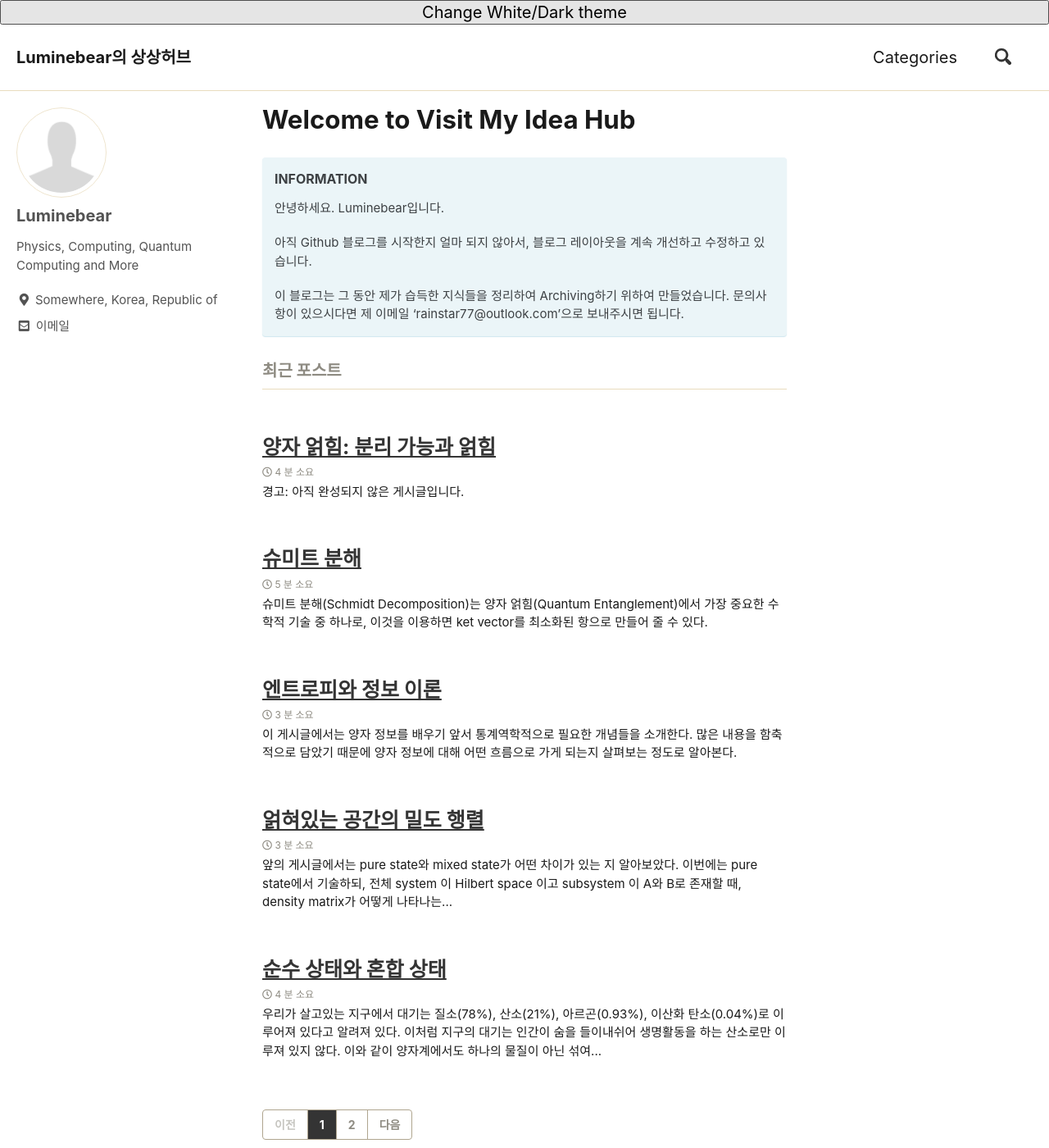
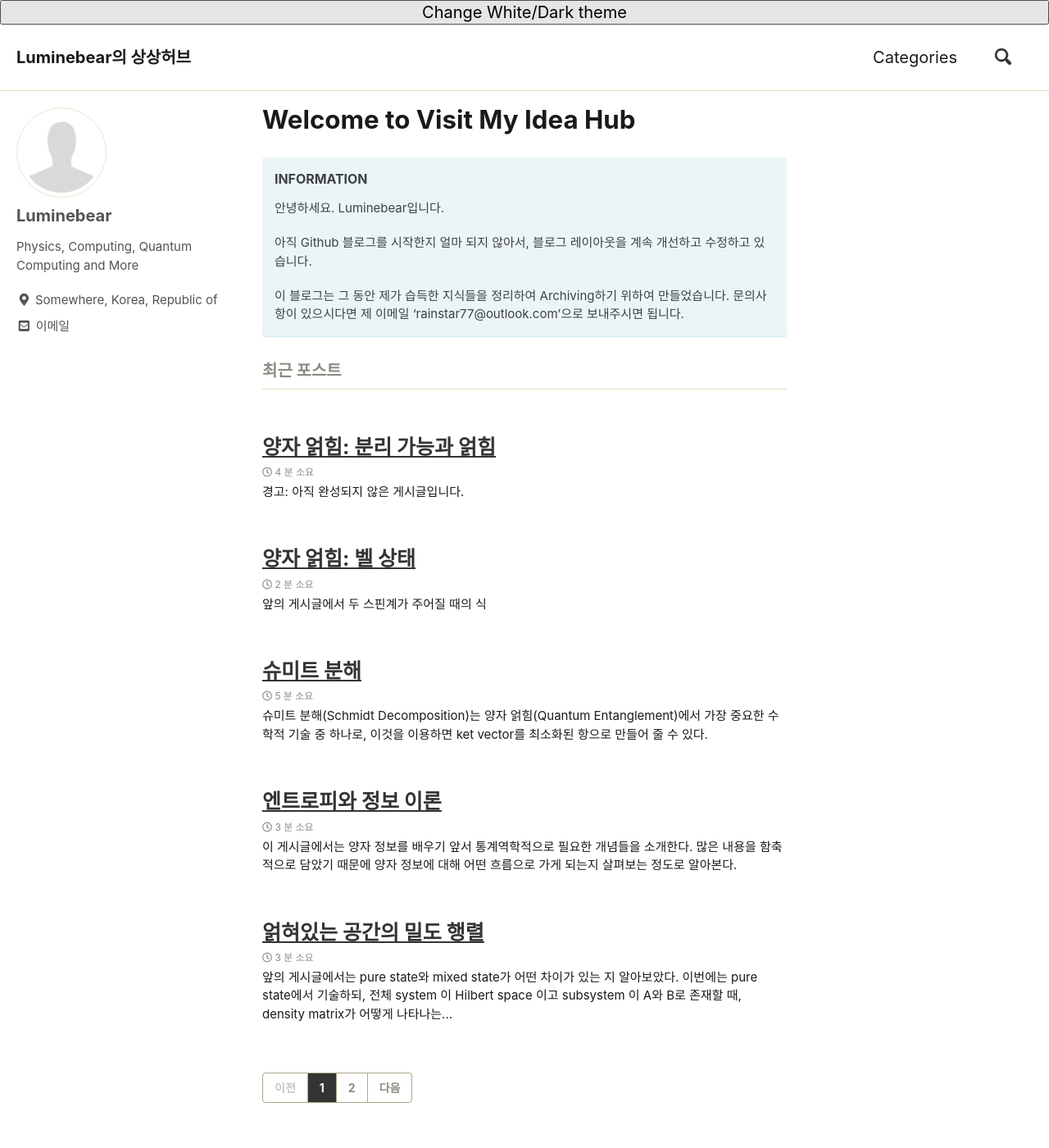
Before and after one commit to Luminebear/Luminebear.github.io, a Jekyll site: the page built from index.html, in a window 1280 px wide and 1400 px high. Shown: the whole window at 82% size. Built offline with Jekyll 4.4.1, drawn with Linux system fonts in a browser that asks for light colours; cached includes are drawn as plain includes; some web fonts are replaced; the list of posts is cut into pages by our own code; some of the changed lines change nothing that is shown.

Commit message:
new post

```diff
--- /dev/null
+++ b/_posts/2021-03-03-Entanglement-Bellstate.md
@@ -0,0 +1,94 @@
+---
+title: "양자 얽힘: 벨 상태"
+tags: [Phyiscs, QuantumMechanics, QuantumInformation, 물리학, 양자역학, 양자정보] # 태그 입력
+categories: Physics
+mathjax: true # MathJax 사용을 위한 태그
+image:
+  path: /_images/abstract-3.jpg
+  feature: abstract-3.jpg
+comments: true
+published: true
+toc: true
+toc_sticky: true
+---
+
+앞의 게시글에서 두 스핀계가 주어질 때의 식
+
+$$
+\begin{aligned}
+\vert \psi_{\rm AB} \rangle &= a\vert \uparrow \uparrow \rangle + b\vert \uparrow \downarrow \rangle + c\vert \downarrow \uparrow \rangle + d\vert \downarrow \downarrow \rangle
+\end{aligned}
+$$
+
+에서 특별히 두 가지의 경우로 나누었는데,
+
+$$
+\begin{aligned}
+\vert \Psi_{\rm AB} \rangle &= b\vert \uparrow \downarrow \rangle + c\vert \downarrow \uparrow \rangle \\
+\vert \Phi_{\rm AB} \rangle &= a\vert \uparrow \uparrow \rangle + d\vert \downarrow \downarrow \rangle
+\end{aligned}
+$$
+
+전자를 anticorrelation, 후자를 correlation 이라고 불렀다. 여기서 특별한 경우를 살펴보도록 하자.
+
+## Coefficient에 따른 얽힘의 최소와 최대
+먼저 두 식에 있는 coefficient가 규격화 조건
+
+$$
+\vert b \vert^2 + \vert c \vert^2 =1 \,, \vert a \vert^2 + \vert d \vert^2 = 1
+$$
+
+을 만족하면, 사실 $\vert \Psi_{\rm AB} \rangle$ 과 $\vert \Phi_{\rm AB} \rangle$ 는 다음과 같이 바뀐다.
+
+$$
+\begin{aligned}
+\vert \Psi_{\rm AB} \rangle &= (1-\vert c \vert^2)\vert \uparrow \downarrow \rangle + \vert c \vert^2\vert \downarrow \uparrow \rangle \\
+\vert \Phi_{\rm AB} \rangle &= \vert a \vert^2 \vert \uparrow \uparrow \rangle + (1-\vert a \vert^2)\vert \downarrow \downarrow \rangle
+\end{aligned}
+$$
+
+따라서, 정규화된 이항분포(Binomial Distribution)을 따르게 된다.[^1] 그러므로, 변수의 값이 0이나 1이면,
+분리 가능 상태가 되므로, 얽힘의 정도는 0이 된다. 그렇다면, 얽힘이 최대가 되는 경우는 언제일까?
+바로 $`1/\sqrt{2}'$일 때 이다. 즉,
+
+$$
+\begin{aligned}
+\vert \Psi_{\rm AB} \rangle &= \frac{1}{\sqrt{2}} \left( \vert \uparrow \downarrow \rangle + e^{i\phi}\vert \downarrow \uparrow \rangle \right) \\
+\vert \Phi_{\rm AB} \rangle &= \frac{1}{\sqrt{2}} \left( \vert \uparrow \uparrow \rangle + e^{i\phi}\vert \downarrow \downarrow \rangle \right)
+\end{aligned}
+$$
+
+으로 쓸 수 있다. 이 때, 불확실성을 넣기 위하여, 뒤의 항에 위상$(e^{i\phi})$ 을 추가하였다.
+
+## 벨 상태 (Bell State)
+이 때, 특별히 위상이 $\phi = n\pi$ (n은 정수) 를 만족하는 경우, 아래와 같은 네가지의 식을 만들 수 있다.
+
+$$
+\begin{aligned}
+\vert \Psi_{\rm AB}^{+} \rangle &= \frac{1}{\sqrt{2}} \left( \vert \uparrow \downarrow \rangle + \vert \downarrow \uparrow \rangle \right) \quad
+\vert \Psi_{\rm AB}^{-} \rangle = \frac{1}{\sqrt{2}} \left( \vert \uparrow \downarrow \rangle - \vert \downarrow \uparrow \rangle \right) \\
+\vert \Phi_{\rm AB}^{+} \rangle &= \frac{1}{\sqrt{2}} \left( \vert \uparrow \uparrow \rangle + \vert \downarrow \downarrow \rangle \right) \quad
+\vert \Phi_{\rm AB}^{-} \rangle = \frac{1}{\sqrt{2}} \left( \vert \uparrow \uparrow \rangle - \vert \downarrow \downarrow \rangle \right)
+\end{aligned}
+$$
+
+이 네가지 상태를 특별히 **벨 상태 (Bell State)** 라고 한다. 벨 상태 역시 orthonormal basis 가 되어
+주어진 Hilbert space 를 이루는 complete set 이다. 이를 테면 처음 식 $\vert \psi_{\rm AB} \rangle$ 을
+네가지 벨 상태의 식으로 나타내면,
+
+$$
+\begin{aligned}
+\vert \psi_{\rm AB} \rangle = A\vert \Psi_{\rm AB}^{+} \rangle + B\vert \Psi_{\rm AB}^{-} \rangle
++ C\vert \Phi_{\rm AB}^{+} \rangle + D\vert \Phi_{\rm AB}^{-} \rangle
+\end{aligned}
+$$
+
+으로 나타낼 수 있다. 이 때 처음 식을 비교하여 계수를 구해보면,
+
+$$
+A = \frac{b+c}{\sqrt{2}} \quad B = \frac{b-c}{\sqrt{2}} \quad C = \frac{a+d}{\sqrt{2}} \quad D = \frac{a-d}{\sqrt{2}}
+$$
+
+으로 계산된다. 그러므로 벨 상태 역시 각 상태의 측정 확률은 $\vert A \vert^2 \,, \vert B \vert^2 \,, \vert C \vert^2 \,, \vert D \vert^2$ 가 된다.
+
+[^1]: 엄밀하게는, 변수의 제곱인 경우.
--- a/_posts/2021-03-05-Entanglement-Intro.md
+++ b/_posts/2021-03-03-Entanglement-Intro.md
@@ -46,7 +46,16 @@ system 이 구성되면, 이것이 바로 **큐비트(Qubit)**가 된다.
 2. 전자의 스핀 - 스핀업: $\vert \uparrow \rangle$, 스핀다운: $\vert \downarrow \rangle$
 3. 원자의 에너지 준위 - 들뜬상태: $\vert e \rangle$, 바닥상태:$\vert g \rangle$[^1]
 
-특히 큐비트는 광자를 가지고 큐비트를 살펴보기 좋아서, 양자 광학 분야에서 특히 발달이 되어 있고, 실험적으로도
+세 경우 모두 두 가지로 상황을 나누어 생각하지만, 비트와는 다르게 **Ket** $`\vert \quad \rangle'$을 이용하여
+나타낸다. 이것을 제대로 이해하기 위해서는 선형대수적 배경이 필요하다. 방향을 가지는 2차원의 수이기 때문인데,
+간단하게 다음과 같이 생각할 수 있다.
+
+$$
+\vert \leftrightarrow \rangle = \begin{pmatrix} 1 \\ 0 \end{pmatrix} \qquad
+\vert \updownarrow \rangle = \begin{pmatrix} 0 \\ 1 \end{pmatrix}
+$$
+
+그리고 큐비트는 광자를 가지고 살펴보기 좋아서, 양자 광학 분야에서 특히 발달이 되어 있고, 실험적으로도
 알려진 현상들이 많다. 또한 이러한 기초적인 양들은 서로 수직하고 규격화된, **'직교 규격화된 기저(orthonormal basis)'**인데,
 이러한 특징으로 새로운 기저를 세울 수 있는 등의 특징을 가지고 있다.
 이를테면, 첫 번째 경우에 대한 새로운 basis 를 다음과 같이
@@ -122,6 +131,23 @@ $$
 
 다시말해, A, B 가 서로 상관관계 없이, A의 up-spin 과 down-spin 의 확률이 각각 $\vert \alpha \vert^2 \,, \vert \beta \vert^2$ 이며, B의 spin-up 과 spin-down 의 확률이 각각 $\vert \gamma \vert^2 \,, \vert \delta \vert^2$ 이다.
 
+## 일반화
+순수 상태(pure state)인 경우에서 얽힘 상태를 일반화 하면 아래와 같다.
+
+$$
+\vert\psi_{\rm AB}\rangle = \sum_{i,j}{C_{ij}}\vert{i}_A\rangle\vert{j}_B\rangle
+$$
+
+물론 규격화 조건 $\sum_{i,j}{\vert C_{ij} \vert}^2=1$를 만족하며, $\vert{i}_A\rangle, \vert{j}_B\rangle$는 orthonormal basis 이다. 여기서 특별히, 모든 복소수 계수 $C_{i,j}$가 $C_{i,j} = a_{i}b_{j}$를 만족하면,
+분리 가능 상태의 일반화된 식이 된다. 다시말해,
+
+$$
+\vert\psi_{\rm AB}\rangle = \sum_{i}{a_i}\vert{i}_A\rangle \sum_{j}{b_j}\vert{j}_B\rangle
+= \vert \psi_{\rm A} \rangle \vert \psi_{\rm B} \rangle
+$$
+
+를 만족하는 경우, 분리 가능 상태가 된다.
+
 ## References
 * 이해웅, 양자 정보학 강의, 1장 및 3장
 * 그 외 논문이나 기타 자료로 접한 것들 (특정지을 수 없음)
```
